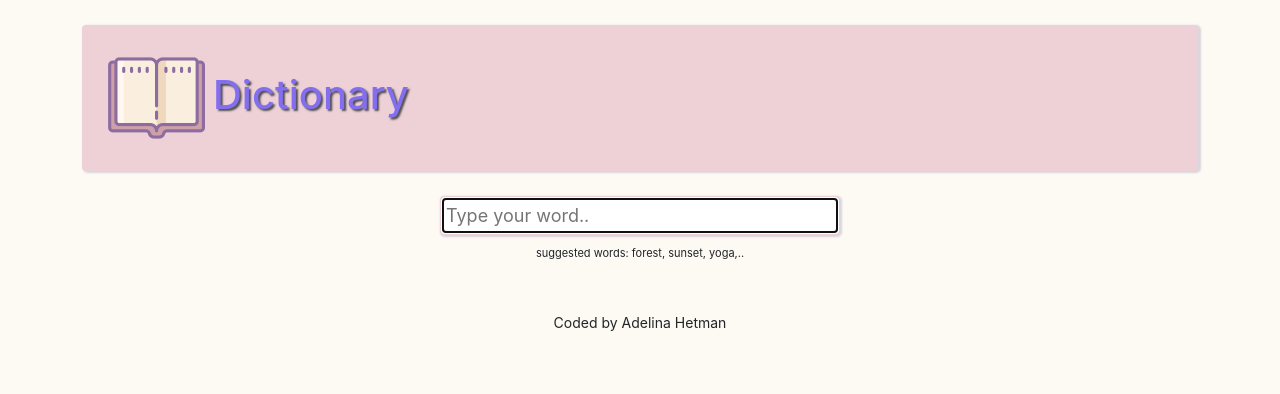
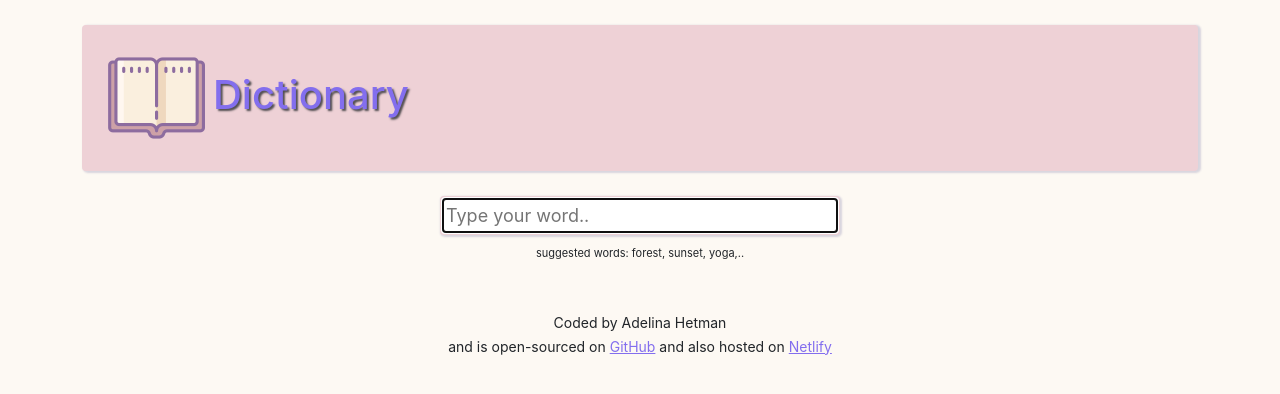
Before and after one commit to Adelina-HK/dictionary-app, a React (Create React App) app: page / in a window 1280 px wide. Shown: the top 394 px of the page. Built offline with nearby package versions, Linux system fonts and the light colour scheme.

Commit message:
Finishing touches

```diff
--- a/src/App.js
+++ b/src/App.js
@@ -18,6 +18,28 @@
         </main>
         <footer className="text-center mt-5">
           <small>Coded by Adelina Hetman</small>
+          <div>
+            {" "}
+            <small>
+              {" "}
+              and is open-sourced on{" "}
+              <a
+                href="https://github.com/Adelina-HK/dictionary-app"
+                rel="noopener noreferrer"
+                target="_blank"
+              >
+                GitHub
+              </a>{" "}
+              and also hosted on{" "}
+              <a
+                href="https://sparkling-daifuku-ed4542.netlify.app/"
+                rel="noopener noreferrer"
+                target="_blank"
+              >
+                Netlify
+              </a>
+            </small>
+          </div>
         </footer>
       </div>
     </div>
--- a/src/Photos.js
+++ b/src/Photos.js
@@ -2,7 +2,7 @@
 import "./Photos.css";
 
 export default function Photos(props) {
-  console.log(props.photos);
+
   if (props.photos) {
     return (
       <section className="Photos">
```
